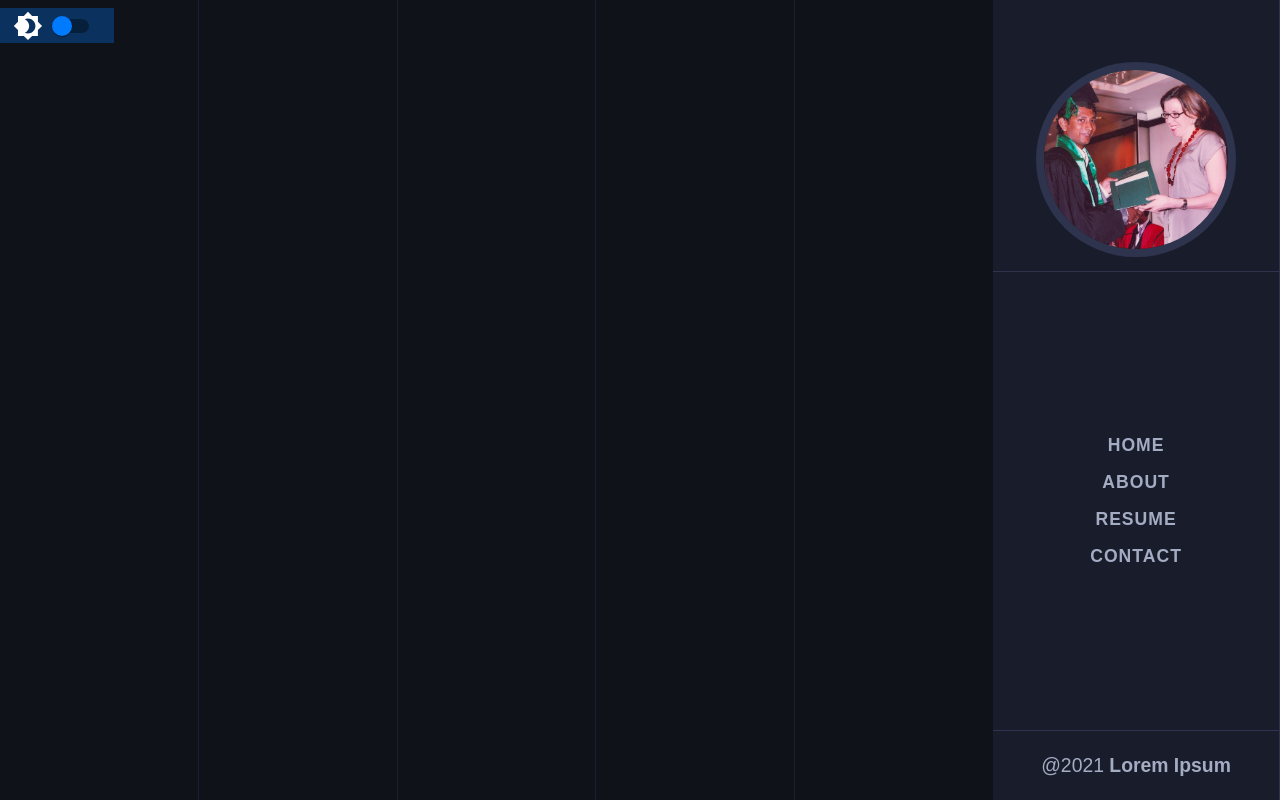
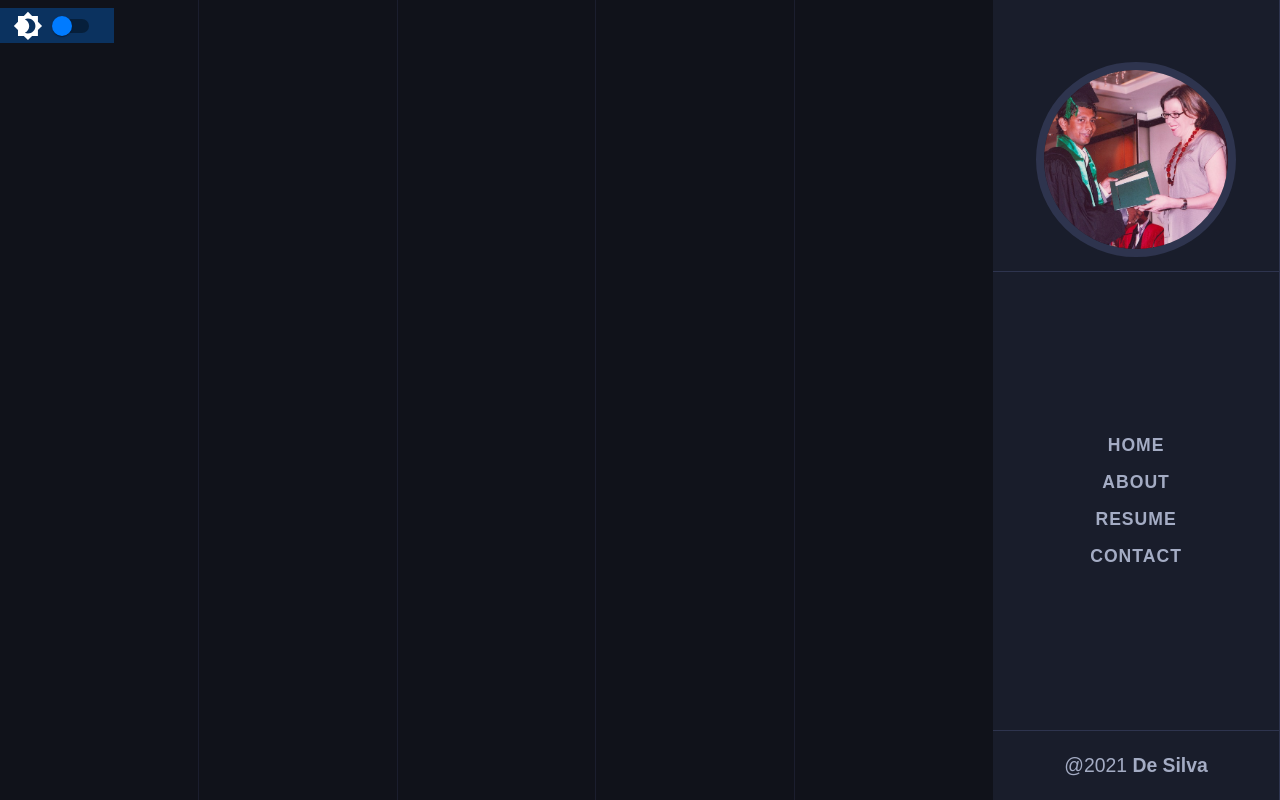
Before and after one commit to dumindad/my-portfolio, a React (Create React App) app: page / in a window 1280 px wide. Built offline with nearby package versions, Linux system fonts and the light colour scheme.

Commit message:
footer commit

```diff
--- a/src/Components/Navigation.js
+++ b/src/Components/Navigation.js
@@ -25,7 +25,7 @@ function Navigation({navToggle, setNavToggle}) {
                 </li>
             </ul>
             <footer className="footer">
-                <p>@2021 <b>Lorem Ipsum</b></p>
+                <p>@2021 <b>De Silva</b></p>
             </footer>
         </NavigationStyled>
     )
```
